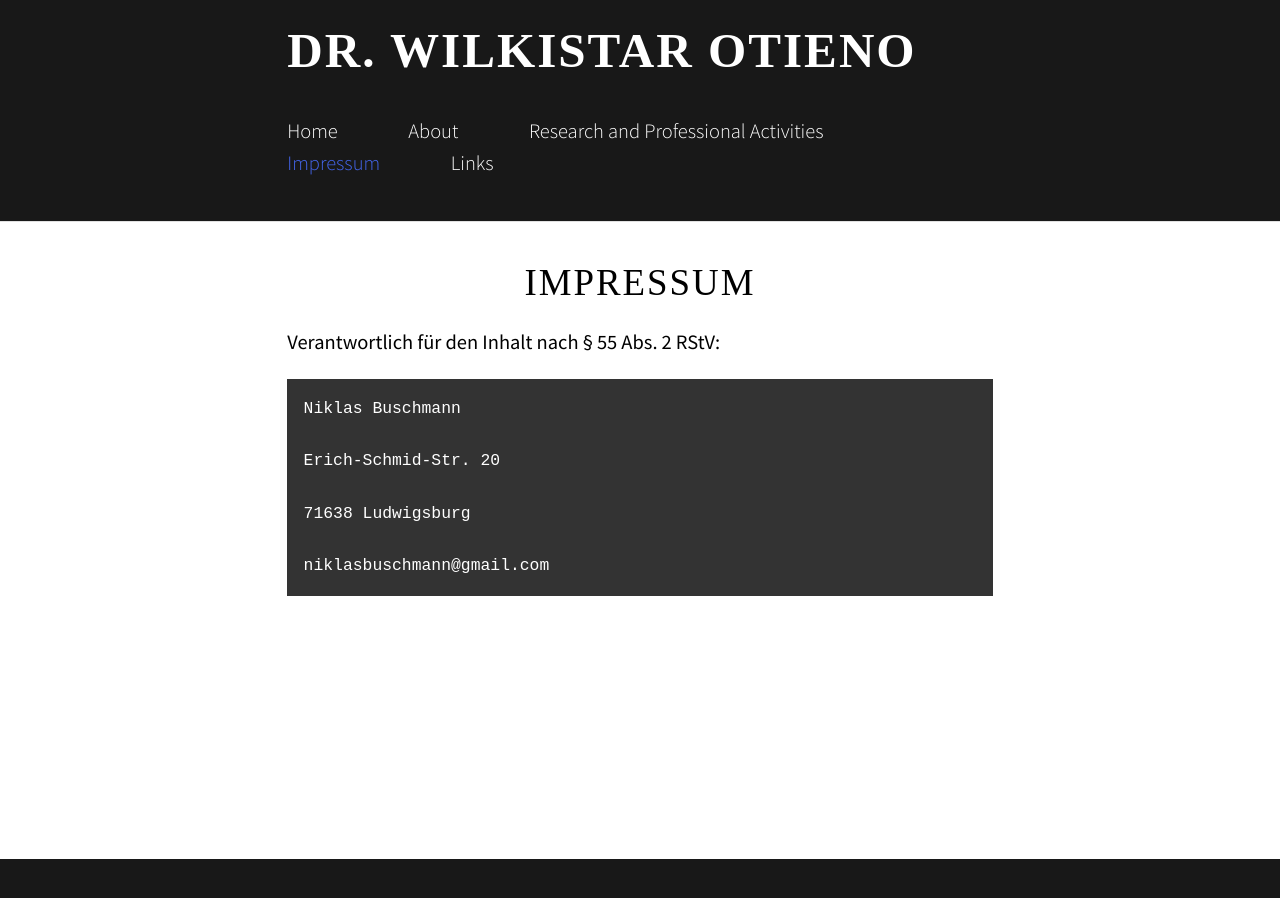
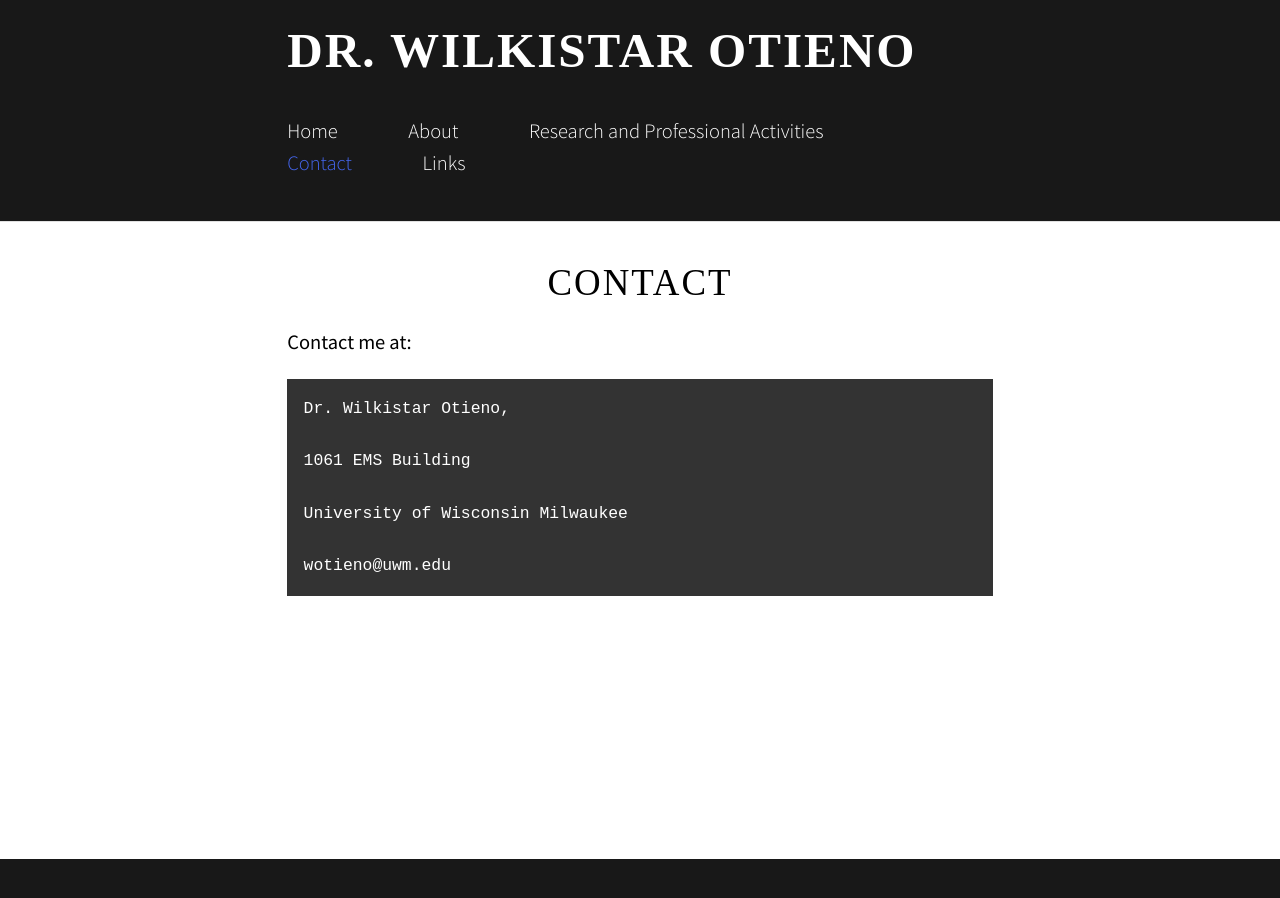
Before and after one commit to wilkistarotieno/wilkistarotieno.github.io, a Jekyll site: the page built from impressum.md, in a window 1280 px wide. Built offline with Jekyll 4.4.1, drawn with Linux system fonts in a browser that asks for light colours; some web fonts are replaced; Markdown is read by kramdown in place of the engine named in the settings.

Commit message:
Update impressum.md

````diff
--- a/impressum.md
+++ b/impressum.md
@@ -1,15 +1,15 @@
 ---
-title: "Impressum"
+title: "Contact"
 permalink: impressum/
 ---
-**Verantwortlich für den Inhalt nach § 55 Abs. 2 RStV:**
+**Contact me at:**
 
 ```
-Niklas Buschmann
+Dr. Wilkistar Otieno,
 
-Erich-Schmid-Str. 20
+1061 EMS Building
 
-71638 Ludwigsburg
+University of Wisconsin Milwaukee
 
-niklasbuschmann@gmail.com
+wotieno@uwm.edu
 ```
````
